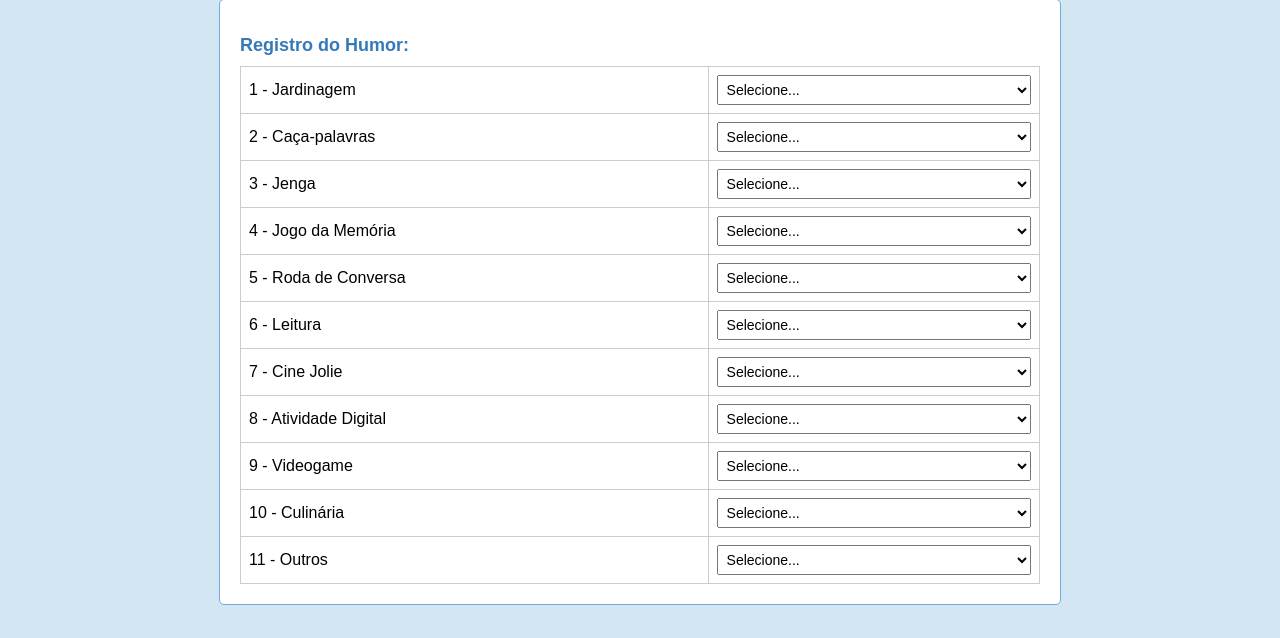
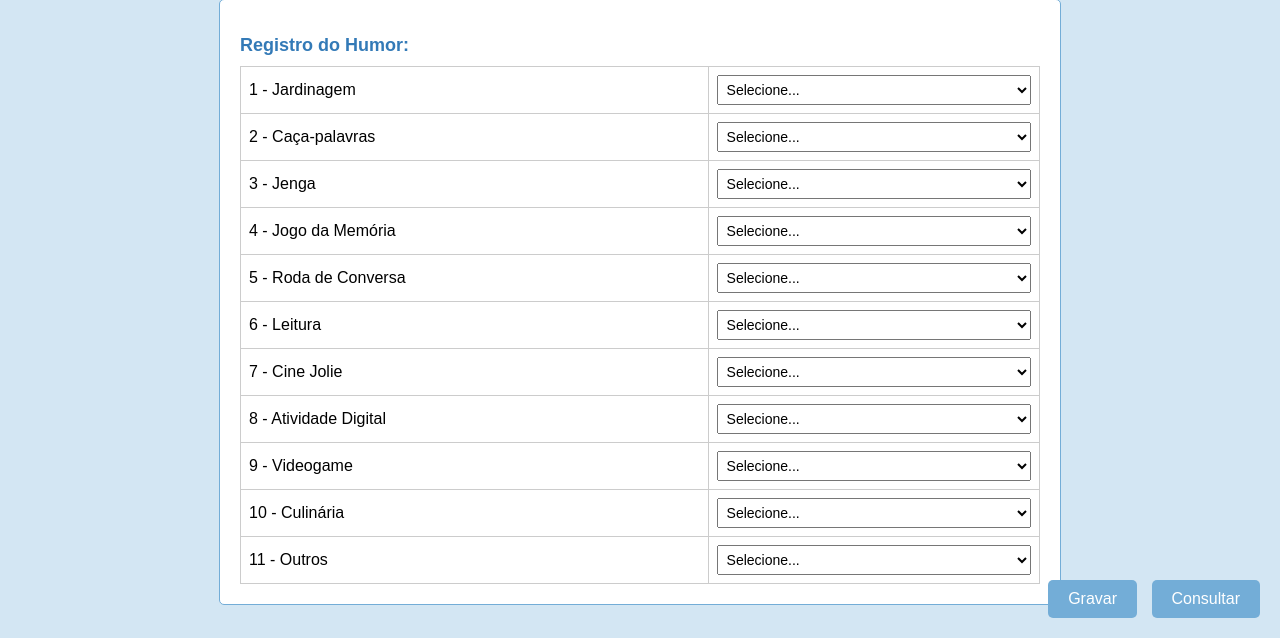
Before and after one commit to victorhugotg/app-asilo, a Flask app: template templates/ativ_est_cogn.html in a window 1280 px wide. Shown: the part 162-800 px from the top of the page. Run offline with Flask 3, Linux system fonts and the light colour scheme; the template is opened without the code that fills it, so the values that code supplies are empty.

Commit message:
Criacao botoes Gravar_Consultar

```diff
--- a/templates/ativ_est_cogn.html
+++ b/templates/ativ_est_cogn.html
@@ -58,6 +58,25 @@
             width: 100%;
             padding: 5px;
             font-size: 14px;
+        }
+        /* Estilo dos botões */
+        .buttons {
+            position: fixed;
+            bottom: 20px;
+            right: 20px;
+        }
+        .buttons button {
+            background-color: #73add7;
+            color: #fff;
+            border: none;
+            padding: 10px 20px;
+            margin-left: 10px;
+            cursor: pointer;
+            font-size: 16px;
+            border-radius: 5px;
+        }
+        .buttons button:hover {
+            background-color: #5a93c7;
         }
     </style>
 </head>
@@ -211,3 +230,8 @@
         </tr>
     </table>
 </div>
+<!-- Botões "Gravar" e "Consultar" -->
+<div class="buttons">
+    <button onclick="alert('Registro gravado com sucesso!')">Gravar</button>
+    <button onclick="alert('Consultando registros...')">Consultar</button>
+</div>
```
